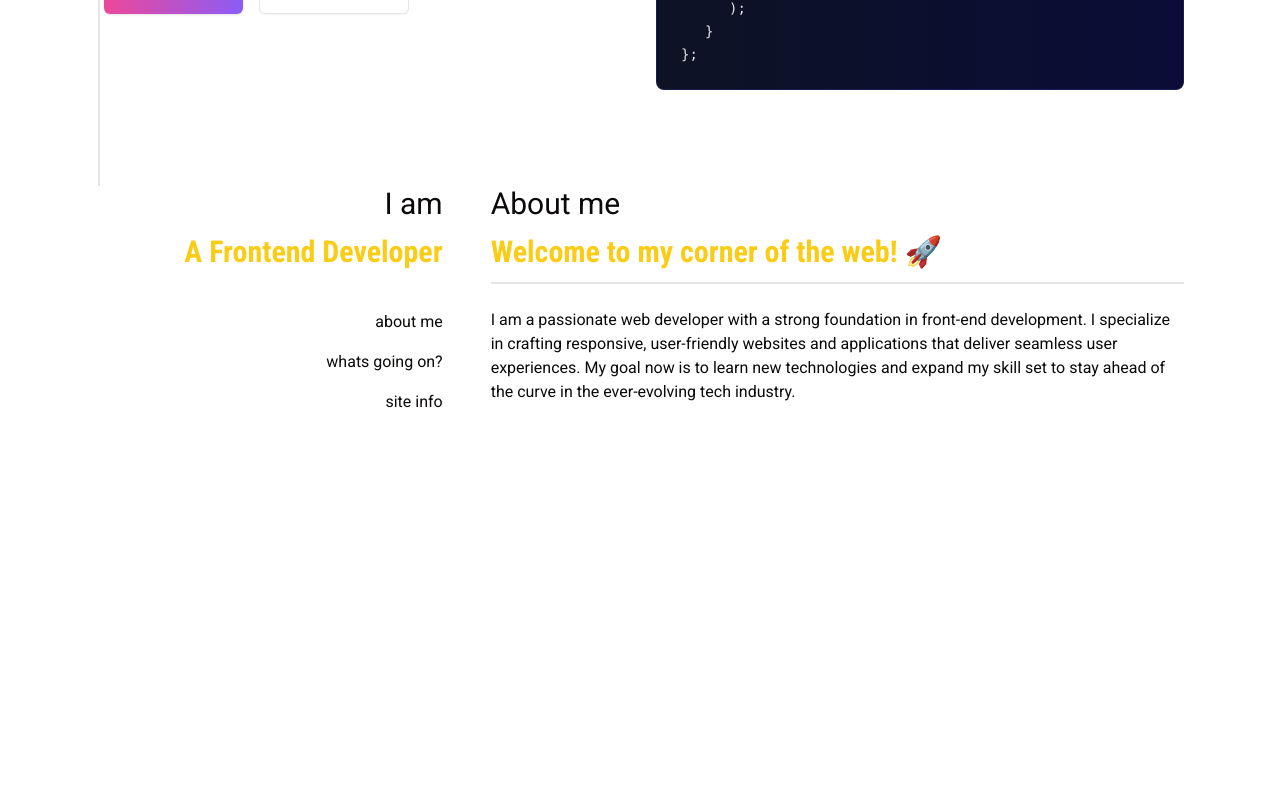
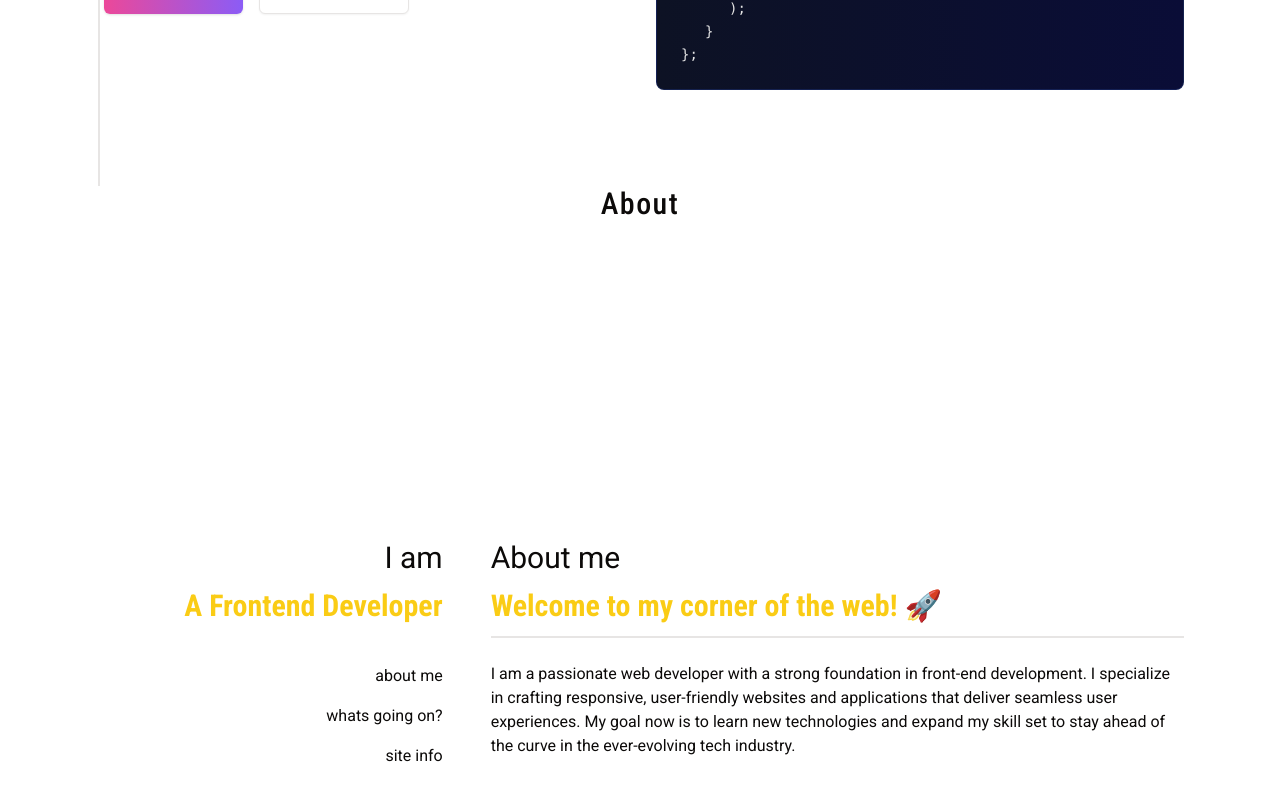
Before and after one commit to markPLP/mysite, a React (Vite) app: page / in a window 1280 px wide. Shown: the part 614-1414 px from the top of the page. Built offline with nearby package versions, Linux system fonts and the light colour scheme.

Commit message:
Memoize about components - added AboutInfoDescription.tsx

```diff
--- a/src/components/about/About.tsx
+++ b/src/components/about/About.tsx
@@ -2,15 +2,18 @@ import { useState } from 'react';
 import { aboutData } from '../../utils/data';
 import AboutButton from './AboutButton';
 import AboutInfo from './AboutInfo';
+import Container from '../global/Container';
+import SectionTitle from '../global/SectionTitle';
 const About = () => {
   //const [data, setData] = useState(aboutData);
   const [currentItemId, setCurrentItemId] = useState<string | null>(
     aboutData[0]?.id || null
   );
-  console.log(currentItemId);
 
   return (
-    <section id="about" className="align-element h-screen">
+    <section id="about">
+      <SectionTitle text="About" />
+      <Container className="h-screen scroll-mt-16 place-items-center flex">
         <article className="grid grid-cols-[1fr,2fr] gap-12">
           <div>
             <p className="text-right mb-3 text-3xl">I am</p>
@@ -23,6 +26,7 @@ const About = () => {
             <AboutInfo currentItemId={currentItemId} data={aboutData} />
           </div>
         </article>
+      </Container>
     </section>
   );
 };
--- a/src/components/about/AboutInfo.tsx
+++ b/src/components/about/AboutInfo.tsx
@@ -1,4 +1,6 @@
 import { AboutData } from '@/utils/types';
+import AboutInfoDescription from './AboutInfoDescription';
+import React, { useMemo } from 'react';
 
 type AboutInfoProps = {
   currentItemId: string | null;
@@ -6,53 +8,24 @@ type AboutInfoProps = {
 };
 
 const AboutInfo = ({ currentItemId, data }: AboutInfoProps) => {
-  const currentItem = data.filter((item) => item.id === currentItemId);
-  console.log(currentItem);
-
-  type DescriptionItem = {
-    type: string;
-    items: string[];
-  };
-
-  const renderDescription = (
-    description: string | (string | DescriptionItem)[]
-  ) => {
-    if (Array.isArray(description)) {
-      return description.map((item, index) => {
-        if (typeof item === 'string') {
-          return (
-            <p key={index} className="mb-4">
-              {item}
-            </p>
-          );
-        }
-
-        if ((item as DescriptionItem).type === 'list') {
-          return (
-            <ul key={index} className="list-disc pl-5 mb-4">
-              {(item as DescriptionItem).items.map((listItem, listIndex) => (
-                <li key={listIndex}>{listItem}</li>
-              ))}
-            </ul>
-          );
-        }
-        return null;
-      });
-    }
-    return <p>{description}</p>;
-  };
+  const currentItem = useMemo(
+    () => data.filter((item) => item.id === currentItemId),
+    [currentItemId, data]
+  );
 
   return (
     <div>
       {currentItem.map((item) => {
         const { id, title, label, description } = item;
+        console.log(description, 'description');
+
         return (
           <div key={id}>
             <p className="first-letter:capitalize text-3xl mb-3">{label}</p>
             <h2 className="text-3xl font-bold text-primary mb-6 border-b-2 pb-3">
               {title}
             </h2>
-            {renderDescription(description)}
+            {AboutInfoDescription(description)}
           </div>
         );
       })}
@@ -60,4 +33,4 @@ const AboutInfo = ({ currentItemId, data }: AboutInfoProps) => {
   );
 };
 
-export default AboutInfo;
+export default React.memo(AboutInfo);
--- /dev/null
+++ b/src/components/about/AboutInfoDescription.tsx
@@ -0,0 +1,34 @@
+type DescriptionItem = {
+  type: string;
+  items: string[];
+};
+
+const AboutInfoDescription = (
+  description: string | (string | DescriptionItem)[]
+) => {
+  if (Array.isArray(description)) {
+    return description.map((item, index) => {
+      if (typeof item === 'string') {
+        return (
+          <p key={index} className="mb-4">
+            {item}
+          </p>
+        );
+      }
+
+      if ((item as DescriptionItem).type === 'list') {
+        return (
+          <ul key={index} className="list-disc pl-5 mb-4">
+            {(item as DescriptionItem).items.map((listItem, listIndex) => (
+              <li key={listIndex}>{listItem}</li>
+            ))}
+          </ul>
+        );
+      }
+      return null;
+    });
+  }
+  return <p>{description}</p>;
+};
+
+export default AboutInfoDescription;
```
Lines whose indentation alone changed are shown as unchanged.
